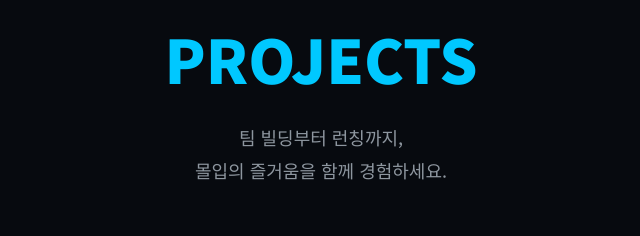
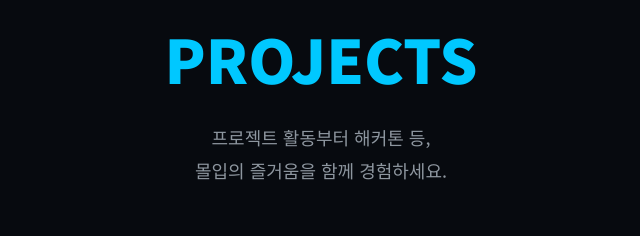
Before and after one commit to JeongYumin00/programming-club, a plain HTML site: page index.html in a window 1280 px wide. Shown: the part 1900-2136 px from the top of the page, without its empty margins (319-959 px from the left). Drawn offline with nearby package versions, Linux system fonts and the light colour scheme.

Commit message:
Update project description in index.html

```diff
--- a/index.html
+++ b/index.html
@@ -142,7 +142,7 @@
   <section id="activity" class="page">
     <div class="content">
       <h2>PROJECTS</h2>
-      <p>팀 빌딩부터 런칭까지, <br>몰입의 즐거움을 함께 경험하세요.</p>
+      <p>프로젝트 활동부터 해커톤 등, <br>몰입의 즐거움을 함께 경험하세요.</p>
     </div>
   </section>
 
```
